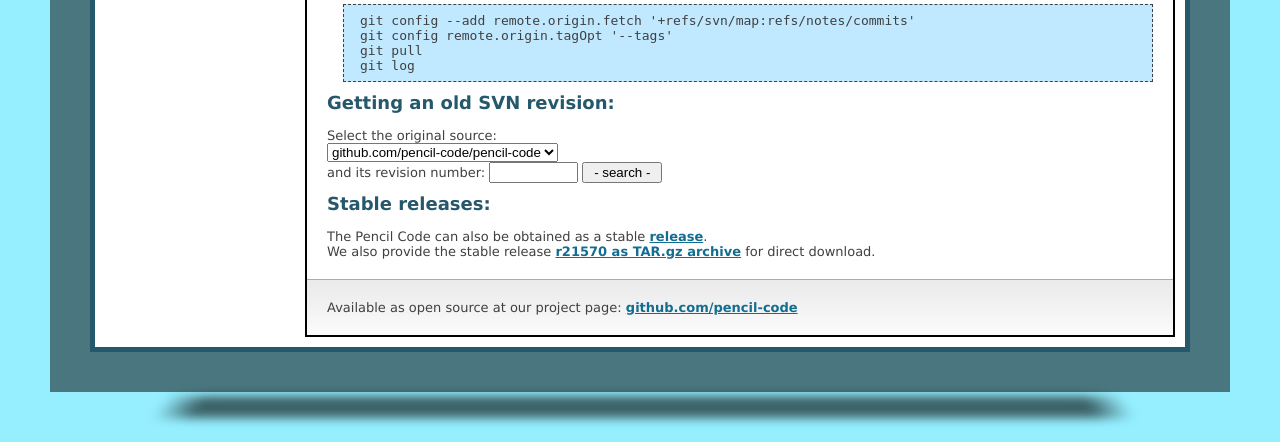
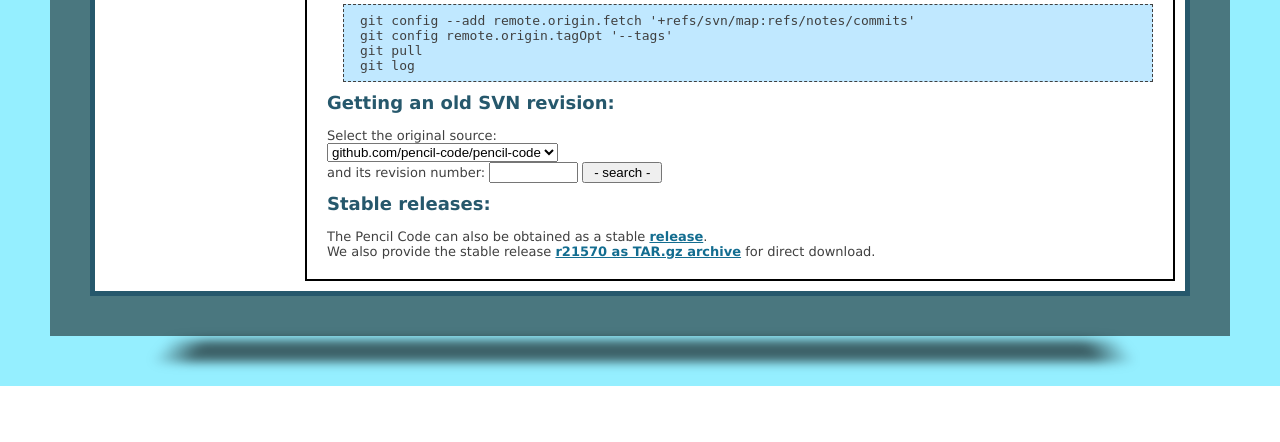
Before and after one commit to pencil-code/website, a PHP site: page /download.php in a window 1280 px wide. Shown: the part 796-1238 px from the top of the page. After the commit the page ends 1182 px from the top, so only its background shows below. Run offline with PHP 8.4, Linux system fonts and the light colour scheme.

Commit message:
Updated download page.

```diff
--- a/download.php
+++ b/download.php
@@ -51,11 +51,6 @@ and its revision number: <input name="revision" type="text" size="8" maxlength="
 The Pencil Code can also be obtained as a stable <a href="http://github.com/pencil-code/pencil-code/releases">release</a>.<br>
 We also provide the stable release <a href="http://norlx51.albanova.se/~brandenb/downloads/pencil-code-r21570.tar.gz">r21570 as TAR.gz archive</a> for direct download.
 </div>
-
-<div class="centerdivider"></div>
-<div class="centcolumnpad">
-Available as open source at our project page: <a href="https://github.com/pencil-code/" target="_top">github.com/pencil-code</a>
-</div>
 <?php
 	include "inc/footer.inc";
  ?>
```
